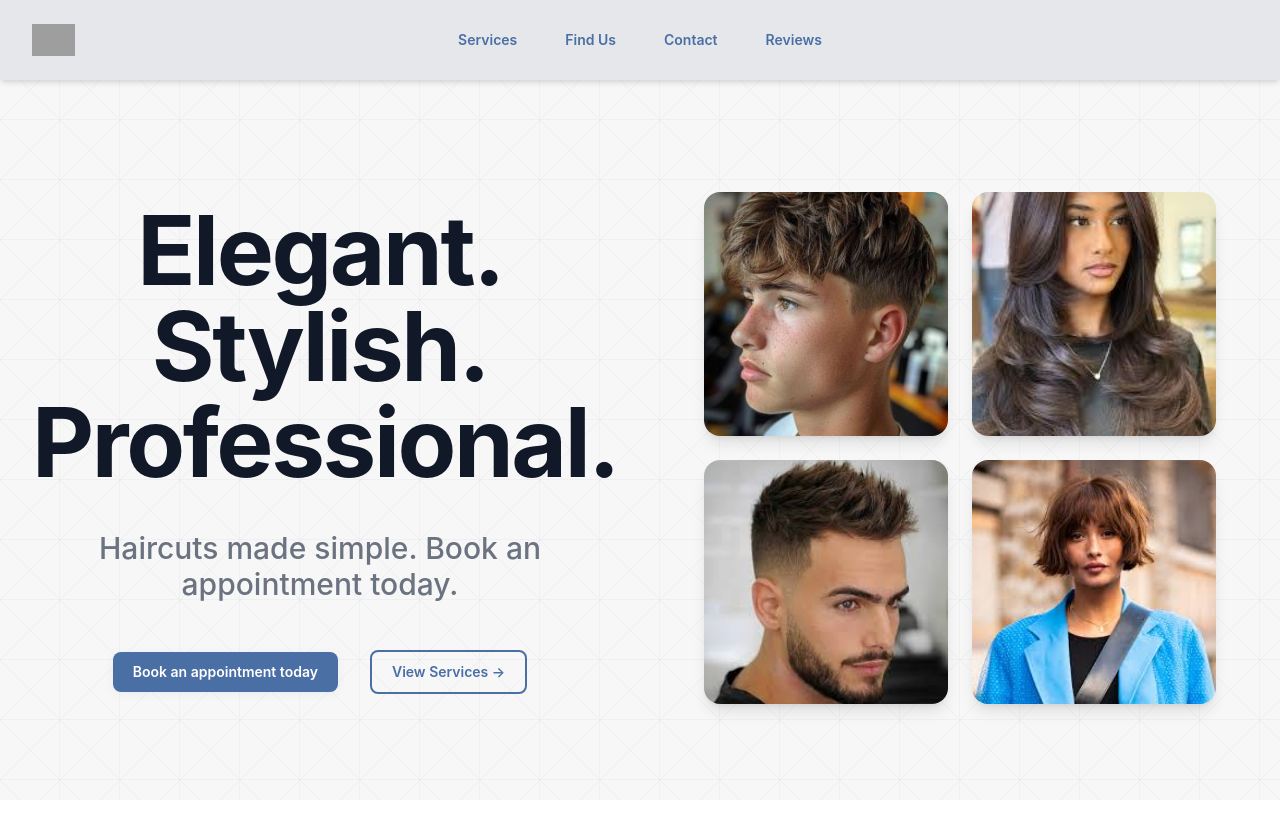
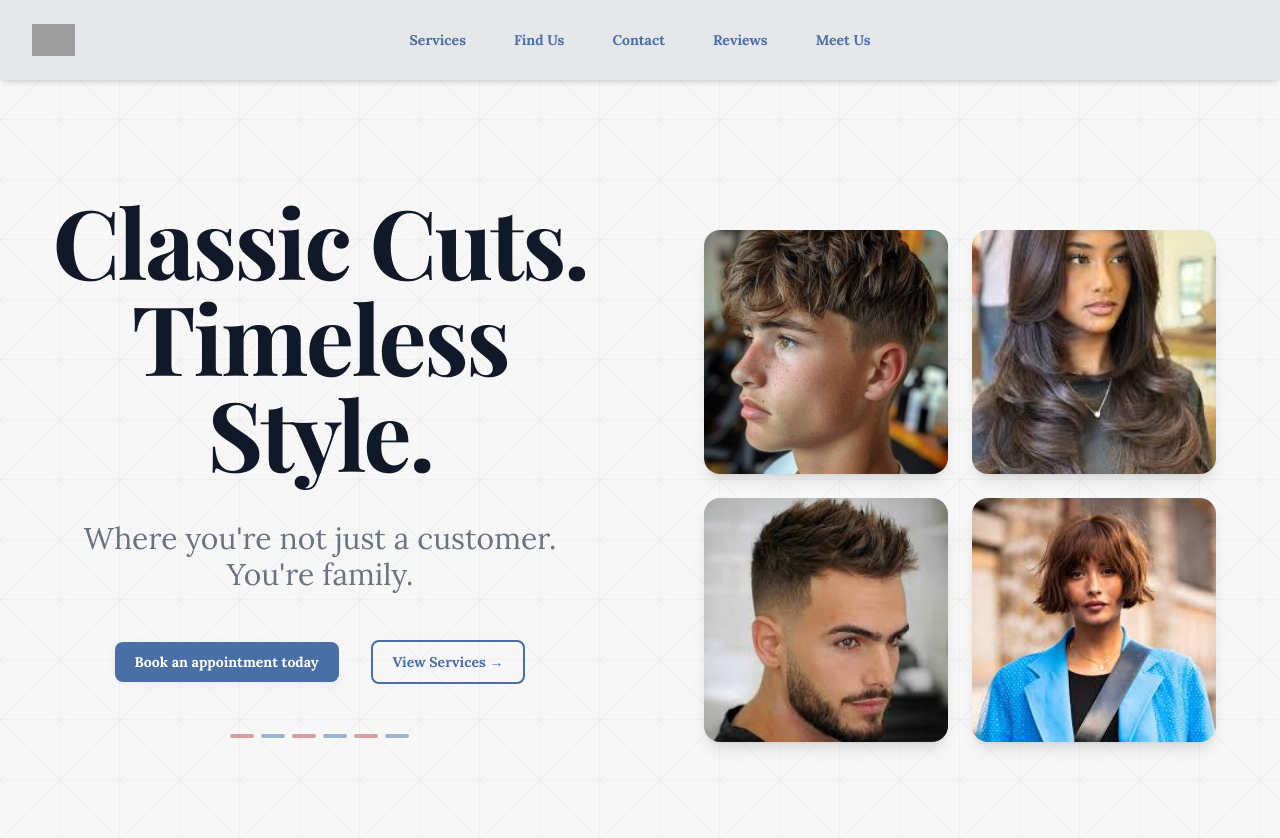
Before and after one commit to jaacobbb/Barber-and-Beauty-Website, a React (Create React App) app: page / in a window 1280 px wide. Shown: the top 838 px of the page. Before the commit the page ends 800 px from the top, so only its background shows below. Built offline with nearby package versions, Linux system fonts and the light colour scheme; grey boxes are pictures that could not be loaded.

Commit message:
Update homepage headline, subheadline, and apply classic fonts sitewide

```diff
--- a/public/index.html
+++ b/public/index.html
@@ -24,6 +24,7 @@
       work correctly both with client-side routing and a non-root public URL.
       Learn how to configure a non-root public URL by running `npm run build`.
     -->
+    <link href="https://fonts.googleapis.com/css2?family=Playfair+Display:wght@400;700&family=Lora:wght@400;700&display=swap" rel="stylesheet">
     <title>Barber and Beauty - Professional Haircuts in Gaithersburg</title>
   </head>
   <body>
--- a/src/App.css
+++ b/src/App.css
@@ -131,3 +131,32 @@
   border-left: 5px solid var(--muted-red);
   padding-left: 1.25rem;
 }
+
+@keyframes spin {
+  0% { transform: rotate(0deg); }
+  100% { transform: rotate(360deg); }
+}
+
+.barber-pole-spin {
+  animation: spin 2s linear infinite;
+}
+
+.hover-tilt:hover {
+  transform: rotate(-3deg) scale(1.04);
+  box-shadow: 0 8px 24px 0 rgba(185,74,74,0.10);
+  transition: transform 0.2s, box-shadow 0.2s;
+}
+
+.section-divider {
+  width: 100%;
+  margin: 2.5rem 0 2rem 0;
+  display: flex;
+  justify-content: center;
+}
+
+body {
+  font-family: 'Lora', serif;
+}
+h1, h2, h3, h4, .font-serif {
+  font-family: 'Playfair Display', serif;
+}
--- a/src/App.js
+++ b/src/App.js
@@ -5,6 +5,7 @@ import Services from './pages/Services';
 import FindUs from './pages/FindUs';
 import Contact from './pages/Contact';
 import Reviews from './pages/Reviews';
+import MeetUs from './pages/MeetUs';
 
 function HomeFadeInWrapper() {
   const location = useLocation();
@@ -16,27 +17,40 @@ function HomeFadeInWrapper() {
       <div className="mx-auto max-w-7xl py-12 sm:py-16 lg:py-20 flex flex-col lg:flex-row items-center gap-16">
         {/* Left: Main Content */}
         <div className="flex-1 max-w-xl w-full text-center">
-          <h1 className="text-6xl sm:text-8xl font-bold tracking-tight text-balance text-gray-900">Elegant. Stylish. Professional.</h1>
-          <p className="mt-10 text-2xl sm:text-3xl font-medium text-pretty text-gray-500">Haircuts made simple. Book an appointment today.</p>
+          <h1 className="text-6xl sm:text-8xl font-bold tracking-tight text-balance text-gray-900 font-serif">Classic Cuts. Timeless Style.</h1>
+          <p className="mt-10 text-2xl sm:text-3xl font-medium text-pretty text-gray-500">Where you're not just a customer. You're family.</p>
           <div className="mt-12 flex flex-col sm:flex-row items-center justify-center gap-4 sm:gap-x-6">
-            <a href="https://calendly.com/jacoblokheenlee9/30min" target="_blank" rel="noopener noreferrer" className="w-full sm:w-auto button-classic px-5 py-2.5 text-sm text-center">Book an appointment today</a>
-            <Link to="/services" className="w-full sm:w-auto button-outline-classic px-5 py-2.5 text-sm text-center ml-0 sm:ml-2">View Services <span aria-hidden="true">→</span></Link>
+            <a href="https://calendly.com/jacoblokheenlee9/30min" target="_blank" rel="noopener noreferrer" className="w-full sm:w-auto button-classic px-5 py-2.5 text-sm text-center hover-tilt">Book an appointment today</a>
+            <Link to="/services" className="w-full sm:w-auto button-outline-classic px-5 py-2.5 text-sm text-center ml-0 sm:ml-2 hover-tilt">View Services <span aria-hidden="true">→</span></Link>
+          </div>
+          {/* Section Divider SVG */}
+          <div className="section-divider">
+            <svg width="180" height="24" viewBox="0 0 180 24" fill="none" xmlns="http://www.w3.org/2000/svg">
+              <g opacity="0.5">
+                <rect x="0" y="10" width="24" height="4" rx="2" fill="#b94a4a"/>
+                <rect x="31" y="10" width="24" height="4" rx="2" fill="#4a6fa5"/>
+                <rect x="62" y="10" width="24" height="4" rx="2" fill="#b94a4a"/>
+                <rect x="93" y="10" width="24" height="4" rx="2" fill="#4a6fa5"/>
+                <rect x="124" y="10" width="24" height="4" rx="2" fill="#b94a4a"/>
+                <rect x="155" y="10" width="24" height="4" rx="2" fill="#4a6fa5"/>
+              </g>
+            </svg>
           </div>
         </div>
         {/* Right: 2x2 Image Grid */}
         <div className="flex-1 flex items-center justify-center">
           <div className="grid grid-cols-2 grid-rows-2 gap-6 w-96 h-96 md:w-[32rem] md:h-[32rem]">
             <div className="w-full h-full">
-              <img src="/haircut1.jpg" alt="Haircut 1" className="w-full h-full object-cover rounded-2xl shadow-lg" />
+              <img src="/haircut1.jpg" alt="Haircut 1" className="w-full h-full object-cover rounded-2xl shadow-lg hover-tilt" />
             </div>
             <div className="w-full h-full">
-              <img src="/haircut2.jpeg" alt="Haircut 2" className="w-full h-full object-cover rounded-2xl shadow-lg" />
+              <img src="/haircut2.jpeg" alt="Haircut 2" className="w-full h-full object-cover rounded-2xl shadow-lg hover-tilt" />
             </div>
             <div className="w-full h-full">
-              <img src="/haircut3.jpeg" alt="Haircut 3" className="w-full h-full object-cover rounded-2xl shadow-lg" />
+              <img src="/haircut3.jpeg" alt="Haircut 3" className="w-full h-full object-cover rounded-2xl shadow-lg hover-tilt" />
             </div>
             <div className="w-full h-full">
-              <img src="/haircut4.jpeg" alt="Haircut 4" className="w-full h-full object-cover rounded-2xl shadow-lg" />
+              <img src="/haircut4.jpeg" alt="Haircut 4" className="w-full h-full object-cover rounded-2xl shadow-lg hover-tilt" />
             </div>
           </div>
         </div>
@@ -79,6 +93,7 @@ function App() {
               <Link to="/find-us" className="text-sm/6 header-link-classic">Find Us</Link>
               <Link to="/contact" className="text-sm/6 header-link-classic">Contact</Link>
               <Link to="/reviews" className="text-sm/6 header-link-classic">Reviews</Link>
+              <Link to="/meet-us" className="text-sm/6 header-link-classic">Meet Us</Link>
             </div>
             <div className="hidden lg:flex lg:flex-1 lg:justify-end">
             </div>
@@ -129,6 +144,7 @@ function App() {
           <Route path="/find-us" element={<FindUs />} />
           <Route path="/contact" element={<Contact />} />
           <Route path="/reviews" element={<Reviews />} />
+          <Route path="/meet-us" element={<MeetUs />} />
         </Routes>
       </div>
     </Router>
--- /dev/null
+++ b/src/pages/MeetUs.js
@@ -0,0 +1,84 @@
+import React from 'react';
+
+const barbers = [
+  {
+    name: 'Phuong Tran',
+    photo: '/barber1.jpg',
+    bio: 'Phuong is a master barber with 20+ years of experience. She specializes in classic cuts and is known for her attention to detail and warm personality.'
+  },
+  {
+    name: 'Julie Kim',
+    photo: '/barber2.jpg',
+    bio: 'Julie brings a modern touch to traditional styles. Her clients love her creativity and her ability to make everyone feel at home.'
+  },
+  {
+    name: 'Jenny Lee',
+    photo: '/barber3.jpg',
+    bio: 'Jenny is passionate about helping clients look and feel their best. She is an expert in fades, beard trims, and friendly conversation.'
+  },
+  {
+    name: 'Ben Nguyen',
+    photo: '/barber4.jpg',
+    bio: 'Ben is a skilled barber with a knack for precision. He enjoys working with all hair types and is always up for a challenge.'
+  },
+  {
+    name: 'Aileen Smith',
+    photo: '/barber5.jpg',
+    bio: 'Aileen is known for her gentle touch and her ability to create stylish looks for men, women, and kids alike.'
+  },
+  {
+    name: 'Enrique Santos',
+    photo: '/barber6.jpg',
+    bio: 'Enrique brings energy and enthusiasm to the shop. He loves classic shaves and making every client leave with a smile.'
+  },
+];
+
+function MeetUs() {
+  return (
+    <div className="fade-in-down">
+      <div className="relative isolate bg-white px-6 py-24 sm:py-32 lg:px-8">
+        <div className="absolute inset-x-0 -top-3 -z-10 transform-gpu overflow-hidden px-36 blur-3xl" aria-hidden="true">
+          <div
+            className="mx-auto aspect-1155/678 w-288.75 bg-linear-to-tr from-[#ff80b5] to-[#9089fc] opacity-30"
+            style={{
+              clipPath: 'polygon(74.1% 44.1%, 100% 61.6%, 97.5% 26.9%, 85.5% 0.1%, 80.7% 2%, 72.5% 32.5%, 60.2% 62.4%, 52.4% 68.1%, 47.5% 58.3%, 45.2% 34.5%, 27.5% 76.7%, 0.1% 64.9%, 17.9% 100%, 27.6% 76.8%, 76.1% 97.7%, 74.1% 44.1%)'
+            }}
+          />
+        </div>
+        <div className="mx-auto max-w-4xl text-center">
+          <h2 className="text-base/7 font-semibold accent-underline" style={{ color: 'var(--muted-blue)' }}>Meet Us</h2>
+          <p className="mt-2 text-5xl font-semibold tracking-tight text-balance text-gray-900 sm:text-6xl">Get to know your barbers</p>
+        </div>
+        <p className="mx-auto mt-6 max-w-2xl text-center text-lg font-medium text-pretty text-gray-600 sm:text-xl/8">Our team is dedicated to making you look and feel your best. Meet the barbers who make it happen!</p>
+        <div className="section-divider">
+          <svg width="180" height="24" viewBox="0 0 180 24" fill="none" xmlns="http://www.w3.org/2000/svg">
+            <g opacity="0.5">
+              <rect x="0" y="10" width="24" height="4" rx="2" fill="#b94a4a"/>
+              <rect x="31" y="10" width="24" height="4" rx="2" fill="#4a6fa5"/>
+              <rect x="62" y="10" width="24" height="4" rx="2" fill="#b94a4a"/>
+              <rect x="93" y="10" width="24" height="4" rx="2" fill="#4a6fa5"/>
+              <rect x="124" y="10" width="24" height="4" rx="2" fill="#b94a4a"/>
+              <rect x="155" y="10" width="24" height="4" rx="2" fill="#4a6fa5"/>
+            </g>
+          </svg>
+        </div>
+        <div className="mx-auto mt-16 grid max-w-5xl grid-cols-1 sm:grid-cols-2 lg:grid-cols-3 gap-10">
+          {barbers.map((barber, idx) => (
+            <div key={barber.name} className="rounded-3xl bg-white/60 p-8 ring-1 ring-gray-900/10 accent-left-bar flex flex-col items-center text-center shadow-lg hover-tilt transition">
+              <img
+                src={barber.photo}
+                alt={barber.name}
+                className="w-32 h-32 object-cover rounded-full mb-4 border-4 border-[#b94a4a] bg-gray-200"
+                onError={e => { e.target.onerror = null; e.target.src = 'https://api.dicebear.com/7.x/initials/svg?seed=' + encodeURIComponent(barber.name); }}
+              />
+              <h3 className="text-xl font-bold mb-2" style={{ color: 'var(--muted-blue)' }}>{barber.name}</h3>
+              <p className="text-gray-700 text-base">{barber.bio}</p>
+            </div>
+          ))}
+        </div>
+      </div>
+    </div>
+  );
+}
+
+export default MeetUs;
```
